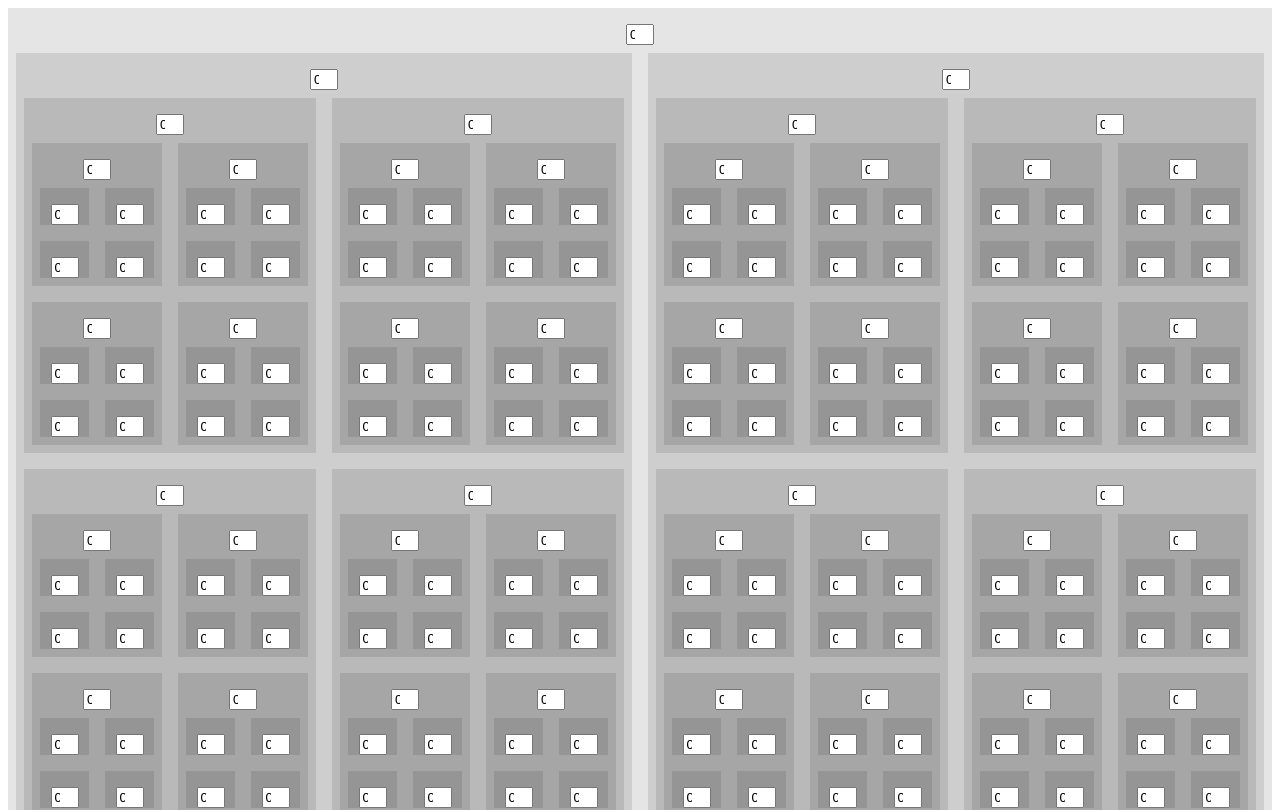
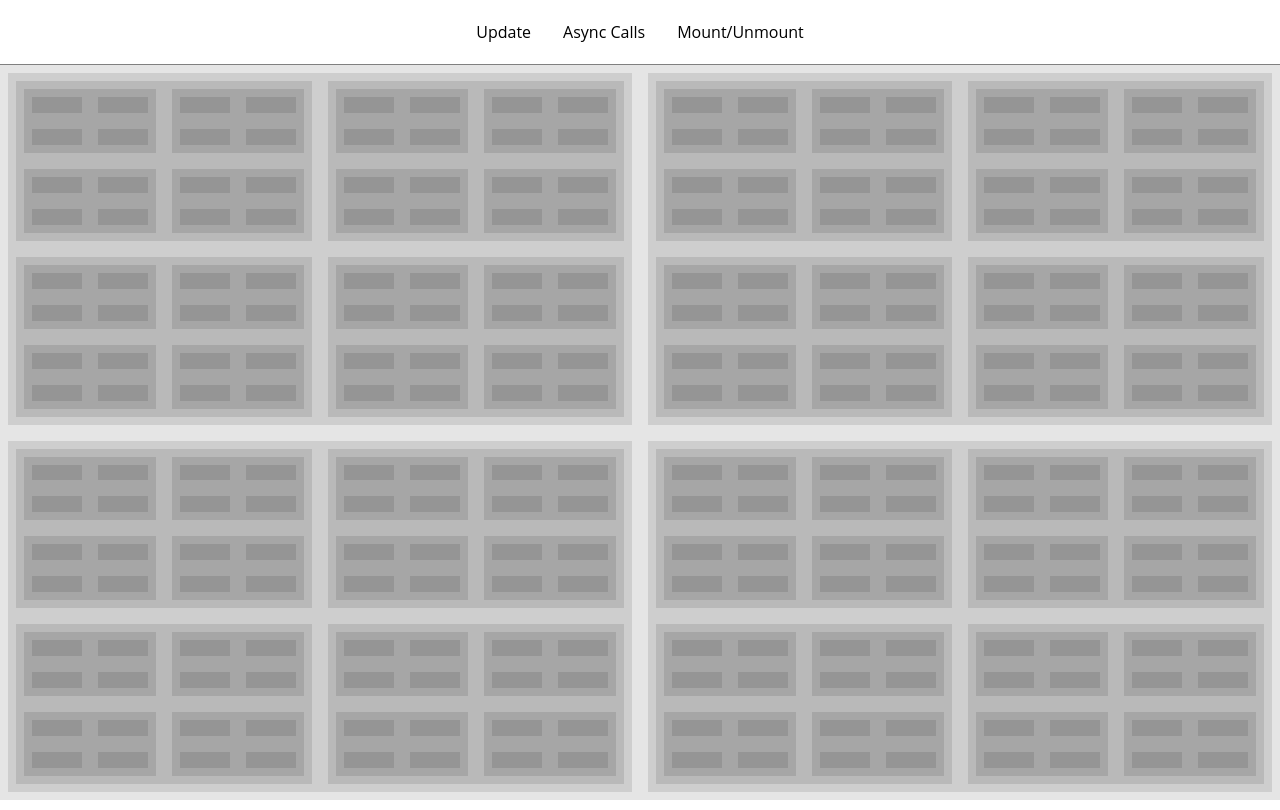
Before and after one commit to puema/react-station, a React (Create React App) app: page / in a window 1280 px wide. Shown: the top 810 px of the page. Built offline with nearby package versions, Linux system fonts and the light colour scheme.

Commit message:
Add different pages

```diff
--- a/src/components/App.tsx
+++ b/src/components/App.tsx
@@ -1,29 +1,40 @@
 import React from 'react';
 import { BrowserRouter as Router, Route, Switch } from 'react-router-dom';
 import styled, { createGlobalStyle } from 'styled-components';
-import { Stateful } from './Stateful';
+import { ColorTree } from '../pages/color-tree/ColorTree';
+import { Header } from './Header';
 
 export const App = () => {
   return (
     <Router>
       <StyledApp>
         <GlobalStyles />
-        <Switch>
-          <Route path="/" component={Stateful} />
-        </Switch>
+        <Header />
+        <Content>
+          <Switch>
+            <Route path="/async-calls" component={ColorTree} />
+            <Route path="/mount-unmount" component={ColorTree} />
+            <Route path="/" component={ColorTree} />
+          </Switch>
+        </Content>
       </StyledApp>
     </Router>
   );
 };
 
 const StyledApp = styled.div`
-  //width: 100vw;
-  //height: 100vh;
+  height: 100vh;
+  display: flex;
+  flex-direction: column;
 `;
 
 const GlobalStyles = createGlobalStyle`
   body {
    margin: 0;
-   font-family: Roboto, sans-serif;
+   font-family: "Open Sans", sans-serif;
   }
 `;
+
+const Content = styled.div`
+  flex-grow: 1;
+`;
--- /dev/null
+++ b/src/components/Header.tsx
@@ -0,0 +1,25 @@
+import React from 'react';
+import styled from 'styled-components';
+
+export function Header() {
+  return (
+    <StyledHeader>
+      <span>Update</span>
+      <span>Async Calls</span>
+      <span>Mount/Unmount</span>
+    </StyledHeader>
+  );
+}
+
+const StyledHeader = styled.header`
+  height: 64px;
+  flex-shrink: 0;
+  display: flex;
+  justify-content: center;
+  align-items: center;
+  border-bottom: 1px solid grey;
+
+  & > * {
+    margin: 0 16px;
+  }
+`;
--- a/src/components/Stateful.tsx
+++ b/src/pages/color-tree/ColorTree.tsx
@@ -1,30 +1,22 @@
 import React, { createContext } from 'react';
 import { Provider as ReduxProvider } from 'react-redux';
-import { createNodes, reduxStore, updateNode } from '../state/createState';
-import { createStore } from '../state/store';
-import { MyNode } from '../types/types';
+import styled from 'styled-components';
+import { createNodes, reduxStore, updateNode } from '../../state/createState';
+import { createStore } from '../../state/store';
+import { MyNode } from '../../types/types';
 import { Node } from './Node';
 
 const actions = {
   setColor(state: MyNode, { key, color }: { key: string; color: string }) {
     return setColor(state, state, key, color);
   },
-
-  setCount(state: MyNode, { key, count }: { key: string; count: number }) {
-    return updateNode(state, key, { count });
-  },
 };
 
-export const Context = createContext(null as any);
 export const store = createStore(createNodes(), actions);
 
-export const Stateful = () => {
+export const ColorTree = () => {
   return (
-    <ReduxProvider store={reduxStore}>
-      <Context.Provider value={{}}>
-        <Node id="0" />
-      </Context.Provider>
-    </ReduxProvider>
+      <StyledNode id="0" />
   );
 };
 
@@ -51,3 +43,8 @@ export function setColor(root: MyNode, parent: MyNode, key: string, color: strin
 
   return root;
 }
+
+const StyledNode = styled(Node)`
+  height: 100%;
+  margin: 0;
+`;
--- a/src/components/Node.tsx
+++ b/src/pages/color-tree/Node.tsx
@@ -1,40 +1,23 @@
 import React, { memo } from 'react';
 import styled from 'styled-components';
-import { findNode } from '../state/createState';
-import { useSelect } from '../state/store';
-import { store } from './Stateful';
+import { findNode } from '../../state/createState';
+import { useSelect } from '../../state/store';
+import { store } from './ColorTree';
 
 export const Node = memo(({ id, className }: { id: string; className?: string }) => {
   const { state, actions } = useSelect(store, s => findNode(s, id));
   const node = findNode(state, id);
   if (!node) return null;
   const { key, value, children } = node;
-  const { color, count } = value;
-  const { setColor, setCount } = actions;
-
-  function stopPropagation<F extends Function>(fn?: F) {
-    return (event: React.SyntheticEvent) => {
-      event.stopPropagation();
-      if (fn) fn(event);
-    };
-  }
+  const { color } = value;
+  const { setColor } = actions;
 
   const changeColor = () => {
     setColor({ key, color: generateRandomColor() });
   };
 
-  const changeCount = (event: React.ChangeEvent<HTMLInputElement>) => {
-    setCount({ key, count: event.target.value });
-  };
-
   return (
     <Container className={className} color={color} onClick={stopPropagation(changeColor)}>
-      <Input
-        value={count}
-        type="number"
-        onChange={stopPropagation(changeCount)}
-        onClick={stopPropagation()}
-      />
       {children.map((child: any) => (
         <Node key={child.key} id={child.key} />
       ))}
@@ -42,21 +25,22 @@ export const Node = memo(({ id, className }: { id: string; className?: string })
   );
 });
 
-const generateRandomColor = () => {
+function stopPropagation<F extends Function>(fn?: F) {
+  return (event: React.SyntheticEvent) => {
+    event.stopPropagation();
+    if (fn) fn(event);
+  };
+}
+
+function generateRandomColor() {
   const random = () => Math.random() * 255;
   return `rgb(${random()}, ${random()}, ${random()})`;
-};
+}
 
 const Container = styled.div`
   display: grid;
+  box-sizing: border-box;
   grid-template-columns: repeat(2, auto);
   margin: 8px;
   background-color: ${({ color }) => color};
-  padding-top: 1em;
 `;
-
-const Input = styled.input`
-  grid-column: 1 / span 2;
-  justify-self: center;
-  width: 20px;
-`;
--- a/src/state/store.tsx
+++ b/src/state/store.tsx
@@ -24,7 +24,7 @@ export function createStore<S, A extends ActionsWithState<S>>(initialState: S, i
   return {
     setState,
 
-    useSelect(select: (s: S) => any = s => s) {
+    useSelect(select: (s: S) => unknown = s => s) {
       const [, forceUpdate] = useState();
       const lastSelected = useRef(select(store.state));
       useEffect(() => {
@@ -45,7 +45,7 @@ export function createStore<S, A extends ActionsWithState<S>>(initialState: S, i
 
 export function useSelect<S, A extends ActionsWithState<S>>(
   store: Store<S, A>,
-  select: (s: S) => any = s => s
+  select: (s: S) => unknown = s => s
 ) {
   return store.useSelect(select);
 }
@@ -57,7 +57,7 @@ function injectState<A extends ActionsWithState<S>, S>(
 ) {
   return Object.keys(actionsWithState).reduce(
     (actions, key) => {
-      actions[key] = (...args: any[]) => setState(actionsWithState[key](state, ...args));
+      actions[key] = (...args: unknown[]) => setState(actionsWithState[key](state, ...args));
       return actions;
     },
     {} as Actions
```
